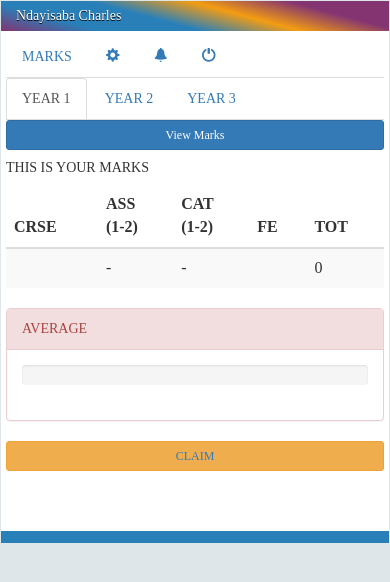
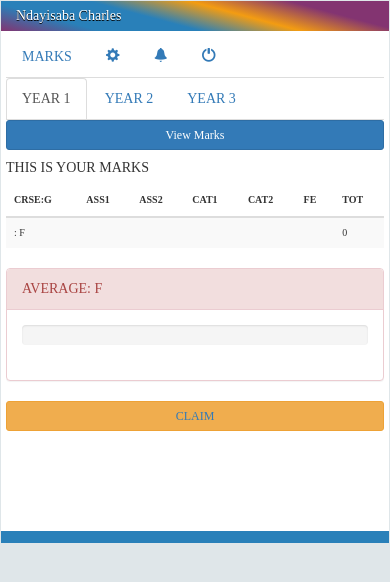
Before and after one commit to nccharles/uok, a PHP site: page /student/studenthome.php in a window 390 px wide. Shown: the part 150-732 px from the top of the page. Run offline with PHP 8.4, Linux system fonts and the light colour scheme; a user stored in the database is signed in; data comes from the database, SQL or seed files in the repository; some libraries are stand-ins or nearby versions.

Commit message:
change size for mobile and add grade

```diff
--- a/student/studenthome.php
+++ b/student/studenthome.php
@@ -128,6 +128,13 @@ background-color: #4a4a4a;
   margin: 0 auto;
 	margin-top: 0px;
   border-bottom: 12px solid #2980b9;
+
+}
+.table-striped{
+  font-size: 10px;
+}
+#claim{
+  font-size: 12px
 }
 }
 @media only screen and (min-width: 450px){
@@ -224,7 +231,7 @@ a.mobile{
   <div class="tab-content">
     <div id="y1" class="tab-pane fade in active">
         <?php
-   $sql = $con->prepare("SELECT s.regnum,s.fname,s.lname,m.level,c.cname,c.ccode,m.ass1,m.ass2,m.cat1,m.cat2,m.exam,SUM(m.ass1+m.ass2+m.cat1+m.cat2+m.exam)/5 as tot from student as s,courses as c,marks as m where s.sid=m.sid and c.cid=m.cid and m.status='1' and m.level='level 1' and s.regnum='$regnum'");
+   $sql = $con->prepare("SELECT s.regnum,s.fname,s.lname,m.level,c.cname,c.ccode,m.ass1,m.ass2,m.cat1,m.cat2,m.exam,SUM(m.ass1+m.ass2+m.cat1+m.cat2+m.exam) as tot from student as s,courses as c,marks as m where s.sid=m.sid and c.cid=m.cid and m.status='1' and m.level='level 1' and s.regnum='$regnum'");
           $sql->execute();
           $rem=$sql->fetchAll();
           foreach ($rem as $row);
@@ -236,15 +243,19 @@ a.mobile{
  <table class="table table-striped">
    <thead>
       <tr>
-        <th>CRSE</th>
-        <th>ASS<br/>(1-2)</th>
-        <th>CAT<br/>(1-2)</th>
+        <th>CRSE:G</th>
+        <th>ASS1</th>
+        <th>ASS2</th>
+        <th>CAT1</th>
+        <th>CAT2</th>
         <th>FE</th>
         <th>TOT</th>
       </tr>
     </thead>
     <tbody>
     <?php
+    $AvTot=0;
+    $av=0;
  foreach ($rem as $row) {
             $cname=$row['cname'];
             $ass1=$row['ass1'];
@@ -253,12 +264,29 @@ a.mobile{
             $cat2=$row['cat2'];
             $exam=$row['exam'];
             $tot=$row['tot'];
+            $av=$av+1;
+            $AvTot=$AvTot+$tot;
+            if($tot>=90){
+              $grade='A';
+            }elseif($tot>=80){
+              $grade='B';
+            }elseif($tot>=70){
+              $grade='C';
+            }elseif($tot>=60){
+              $grade='D';
+            }elseif($tot>=50){
+              $grade='E';
+            }else{
+              $grade='F';
+            }
 
      ?>
       <tr>
-        <td><?php echo $cname; ?></td>
-        <td><?php echo $ass1.'-'.$ass2; ?></td>
-        <td><?php echo $cat1.'-'.$cat2; ?></td>
+        <td><?php echo $cname; ?>: <?php echo $grade; ?></td>
+        <td><?php echo $ass1; ?></td>
+        <td><?php echo $ass2; ?></td>
+        <td><?php echo $cat1; ?></td>
+        <td><?php echo $cat2; ?></td>
         <td><?php echo $exam; ?></td>
         <td><?php echo round($tot,1); ?></td>
       </tr>
@@ -266,18 +294,11 @@ a.mobile{
     </tbody>
   </table>
     <div class="panel panel-danger">
-      <div class="panel-heading">AVERAGE</div>
+      <div class="panel-heading">AVERAGE: <?php echo $grade; ?></div>
       <div class="panel-body">
       <div class="progress">
-           <?php
-   $sql = $con->prepare("SELECT s.regnum,s.fname,s.lname,m.level,c.cname,c.ccode,m.ass1,m.ass2,m.cat1,m.cat2,m.exam,SUM(m.ass1+m.ass2+m.cat1+m.cat2+m.exam)/5 as tot from student as s,courses as c,marks as m where s.sid=m.sid and c.cid=m.cid and m.status='1' and m.level='level 1' and s.regnum='$regnum'");
-          $sql->execute();
-          $rem=$sql->fetchAll();
-          foreach ($rem as $row);
-          $tot=$row['tot'];
-         ?>
-    <div class="progress-bar" role="progressbar" aria-valuenow="<?php echo round($tot,1); ?>" aria-valuemin="0" aria-valuemax="100" style="width:<?php echo round($tot,1); ?>%">
-     <?php echo round($tot,1); ?>%
+    <div class="progress-bar" role="progressbar" aria-valuenow="<?php echo round($AvTot/$av,1); ?>" aria-valuemin="0" aria-valuemax="100" style="width:<?php echo round($AvTot/$av,1); ?>%">
+     <?php echo round($AvTot/$av,1); ?>%
     </div>
   </div>
   </div>
@@ -288,7 +309,7 @@ a.mobile{
     </div>
     <div id="y2" class="tab-pane fade">
         <?php
-   $sql = $con->prepare("SELECT s.regnum,s.fname,s.lname,m.level,c.cname,c.ccode,m.ass1,m.ass2,m.cat1,m.cat2,m.exam,SUM(m.ass1+m.ass2+m.cat1+m.cat2+m.exam)/5 as tot from student as s,courses as c,marks as m where s.sid=m.sid and c.cid=m.cid and m.status='1' and m.level='level 2' and s.regnum='$regnum'");
+   $sql = $con->prepare("SELECT s.regnum,s.fname,s.lname,m.level,c.cname,c.ccode,m.ass1,m.ass2,m.cat1,m.cat2,m.exam,SUM(m.ass1+m.ass2+m.cat1+m.cat2+m.exam) as tot from student as s,courses as c,marks as m where s.sid=m.sid and c.cid=m.cid and m.status='1' and m.level='level 2' and s.regnum='$regnum'");
           $sql->execute();
           $rem=$sql->fetchAll();
           foreach ($rem as $row);
@@ -299,17 +320,21 @@ a.mobile{
        <h5>THIS IS YOUR MARKS</h5>
 
            <table class="table table-striped">
-    <thead>
+           <thead>
       <tr>
-        <th>CRSE</th>
-        <th>ASS<br/>(1-2)</th>
-        <th>CAT<br/>(1-2)</th>
+        <th>CRSE:G</th>
+        <th>ASS1</th>
+        <th>ASS2</th>
+        <th>CAT1</th>
+        <th>CAT2</th>
         <th>FE</th>
         <th>TOT</th>
       </tr>
     </thead>
     <tbody>
     <?php
+    $AvTot=0;
+    $av=0;
  foreach ($rem as $row) {
             $cname=$row['cname'];
             $ass1=$row['ass1'];
@@ -318,12 +343,29 @@ a.mobile{
             $cat2=$row['cat2'];
             $exam=$row['exam'];
             $tot=$row['tot'];
+            $av=$av+1;
+            $AvTot=$AvTot+$tot;
+            if($tot>=90){
+              $grade='A';
+            }elseif($tot>=80){
+              $grade='B';
+            }elseif($tot>=70){
+              $grade='C';
+            }elseif($tot>=60){
+              $grade='D';
+            }elseif($tot>=50){
+              $grade='E';
+            }else{
+              $grade='F';
+            }
 
      ?>
       <tr>
-        <td><?php echo $cname; ?></td>
-        <td><?php echo $ass1.'-'.$ass2; ?></td>
-        <td><?php echo $cat1.'-'.$cat2; ?></td>
+        <td><?php echo $cname; ?>: <?php echo $grade; ?></td>
+        <td><?php echo $ass1; ?></td>
+        <td><?php echo $ass2; ?></td>
+        <td><?php echo $cat1; ?></td>
+        <td><?php echo $cat2; ?></td>
         <td><?php echo $exam; ?></td>
         <td><?php echo round($tot,1); ?></td>
       </tr>
@@ -331,18 +373,11 @@ a.mobile{
     </tbody>
   </table>
     <div class="panel panel-danger">
-      <div class="panel-heading">AVERAGE</div>
+      <div class="panel-heading">AVERAGE: <?php echo $grade; ?></div>
       <div class="panel-body">
       <div class="progress">
-           <?php
-   $sql = $con->prepare("SELECT s.regnum,s.fname,s.lname,m.level,c.cname,c.ccode,m.ass1,m.ass2,m.cat1,m.cat2,m.exam,SUM(m.ass1+m.ass2+m.cat1+m.cat2+m.exam)/5 as tot from student as s,courses as c,marks as m where s.sid=m.sid and c.cid=m.cid and m.status='1' and m.level='level 2' and s.regnum='$regnum'");
-          $sql->execute();
-          $rem=$sql->fetchAll();
-          foreach ($rem as $row);
-          $tot=$row['tot'];
-         ?>
-    <div class="progress-bar" role="progressbar" aria-valuenow="<?php echo round($tot,1); ?>" aria-valuemin="0" aria-valuemax="100" style="width:<?php echo round($tot,1); ?>%">
-     <?php echo round($tot,1); ?>%
+    <div class="progress-bar" role="progressbar" aria-valuenow="<?php echo round($AvTot/$av,1); ?>" aria-valuemin="0" aria-valuemax="100" style="width:<?php echo round($AvTot/$av,1); ?>%">
+     <?php echo round($AvTot/$av,1); ?>%
     </div>
   </div>
   </div>
@@ -353,7 +388,7 @@ a.mobile{
     </div>
     <div id="y3" class="tab-pane fade">
         <?php
-   $sql = $con->prepare("SELECT s.regnum,s.fname,s.lname,m.level,c.cname,c.ccode,m.exam from student as s,courses as c,marks as m where s.sid=m.sid and c.cid=m.cid and m.status='1' and m.level='level 3' and s.regnum='$regnum'");
+   $sql = $con->prepare("SELECT s.regnum,s.fname,s.lname,m.level,c.cname,c.ccode,m.ass1,m.ass2,m.cat1,m.cat2,m.exam,SUM(m.ass1+m.ass2+m.cat1+m.cat2+m.exam) as tot from student as s,courses as c,marks as m where s.sid=m.sid and c.cid=m.cid and m.status='1' and m.level='level 3' and s.regnum='$regnum'");
           $sql->execute();
           $rem=$sql->fetchAll();
           foreach ($rem as $row);
@@ -363,17 +398,21 @@ a.mobile{
   <div id="mark3" class="collapse">
        <h5>THIS IS YOUR MARKS</h5>
  <table class="table table-striped">
-    <thead>
+ <thead>
       <tr>
-        <th>CRSE</th>
-        <th>ASS<br/>(1-2)</th>
-        <th>CAT<br/>(1-2)</th>
+        <th>CRSE:G</th>
+        <th>ASS1</th>
+        <th>ASS2</th>
+        <th>CAT1</th>
+        <th>CAT2</th>
         <th>FE</th>
         <th>TOT</th>
       </tr>
     </thead>
     <tbody>
     <?php
+    $AvTot=0;
+    $av=0;
  foreach ($rem as $row) {
             $cname=$row['cname'];
             $ass1=$row['ass1'];
@@ -382,36 +421,46 @@ a.mobile{
             $cat2=$row['cat2'];
             $exam=$row['exam'];
             $tot=$row['tot'];
+            $av=$av+1;
+            $AvTot=$AvTot+$tot;
+            if($tot>=90){
+              $grade='A';
+            }elseif($tot>=80){
+              $grade='B';
+            }elseif($tot>=70){
+              $grade='C';
+            }elseif($tot>=60){
+              $grade='D';
+            }elseif($tot>=50){
+              $grade='E';
+            }else{
+              $grade='F';
+            }
 
      ?>
       <tr>
-        <td><?php echo $cname; ?></td>
-        <td><?php echo $ass1.'-'.$ass2; ?></td>
-        <td><?php echo $cat1.'-'.$cat2; ?></td>
+        <td><?php echo $cname; ?>: <?php echo $grade; ?></td>
+        <td><?php echo $ass1; ?></td>
+        <td><?php echo $ass2; ?></td>
+        <td><?php echo $cat1; ?></td>
+        <td><?php echo $cat2; ?></td>
         <td><?php echo $exam; ?></td>
-        <td><?php echo $tot; ?></td>
+        <td><?php echo round($tot,1); ?></td>
       </tr>
       <?php } ?>
     </tbody>
   </table>
     <div class="panel panel-danger">
-      <div class="panel-heading">AVERAGE</div>
+      <div class="panel-heading">AVERAGE: <?php echo $grade; ?></div>
       <div class="panel-body">
       <div class="progress">
-           <?php
-   $sql = $con->prepare("SELECT s.regnum,s.fname,s.lname,m.level,c.cname,c.ccode,m.ass1,m.ass2,m.cat1,m.cat2,m.exam,SUM(m.ass1+m.ass2+m.cat1+m.cat2+m.exam)/5 as tot from student as s,courses as c,marks as m where s.sid=m.sid and c.cid=m.cid and m.status='1' and m.level='level 3' and s.regnum='$regnum'");
-          $sql->execute();
-          $rem=$sql->fetchAll();
-          foreach ($rem as $row);
-          $tot=$row['tot'];
-         ?>
-    <div class="progress-bar" role="progressbar" aria-valuenow="<?php echo round($tot,1); ?>" aria-valuemin="0" aria-valuemax="100" style="width:<?php echo round($tot,1); ?>%">
-     <?php echo round($tot,1); ?>%
+    <div class="progress-bar" role="progressbar" aria-valuenow="<?php echo round($AvTot/$av,1); ?>" aria-valuemin="0" aria-valuemax="100" style="width:<?php echo round($AvTot/$av,1); ?>%">
+     <?php echo round($AvTot/$av,1); ?>%
     </div>
   </div>
   </div>
     </div>
-    <button type="button" class="btn btn-warning btn-sm btn-block" ><a data-toggle="tab" href="#claim">CLAIM</a></button>
+  <button type="button" class="btn btn-warning btn-sm btn-block" ><a data-toggle="tab" href="#claim">CLAIM</a></button>
   </div>
 
     </div>
```
